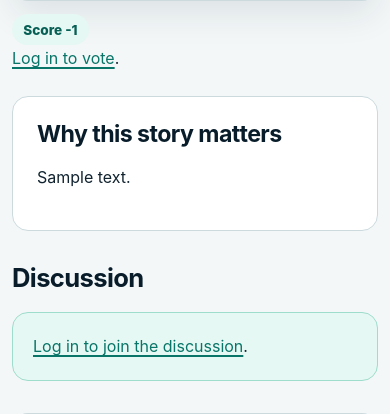
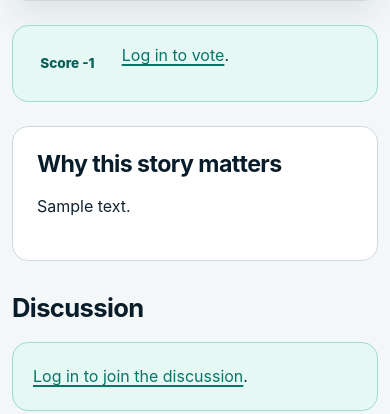
Before and after one commit to AbdulkadirKhoujja/codeinstitute-milestone-3-project, a Django app: page /posts/1/ in a window 390 px wide. Shown: the part 362-776 px from the top of the page. Run offline with Django 5.2, Linux system fonts and the light colour scheme; tables that the repository leaves empty hold one stand-in row (values such as "Sample post").

Commit message:
style: clarify responsive vote controls

```diff
--- a/static/css/style.css
+++ b/static/css/style.css
@@ -450,6 +450,51 @@ textarea.form-control {
   font-size: clamp(1.05rem, 2.5vw, 1.25rem);
 }
 
+.vote-panel {
+  align-items: center;
+  background: #e6f8f3;
+  border: 0.08rem solid #9edccc;
+  border-radius: var(--bb-radius);
+  display: flex;
+  flex-wrap: wrap;
+  gap: 0.75rem 1rem;
+  margin-top: 1.5rem;
+  padding: 1rem;
+}
+
+.vote-panel .story-score {
+  margin: 0;
+}
+
+.vote-controls {
+  display: flex;
+  flex-wrap: wrap;
+  gap: 0.55rem;
+}
+
+.vote-controls .btn {
+  min-height: 2.75rem;
+  min-width: 5.5rem;
+}
+
+.vote-controls [aria-pressed="true"] {
+  background: var(--bb-navy);
+  border-color: var(--bb-navy);
+  color: #ffffff;
+}
+
+.vote-controls[aria-busy="true"] {
+  cursor: wait;
+}
+
+.vote-feedback {
+  color: var(--bb-navy-soft);
+  flex-basis: 100%;
+  font-size: 0.92rem;
+  font-weight: 700;
+  margin: 0;
+}
+
 .story-detail__content {
   margin-top: 1.5rem;
 }
```
Also changed, not shown: news/tests/test_voting_javascript.py (+9 -0 lines).
